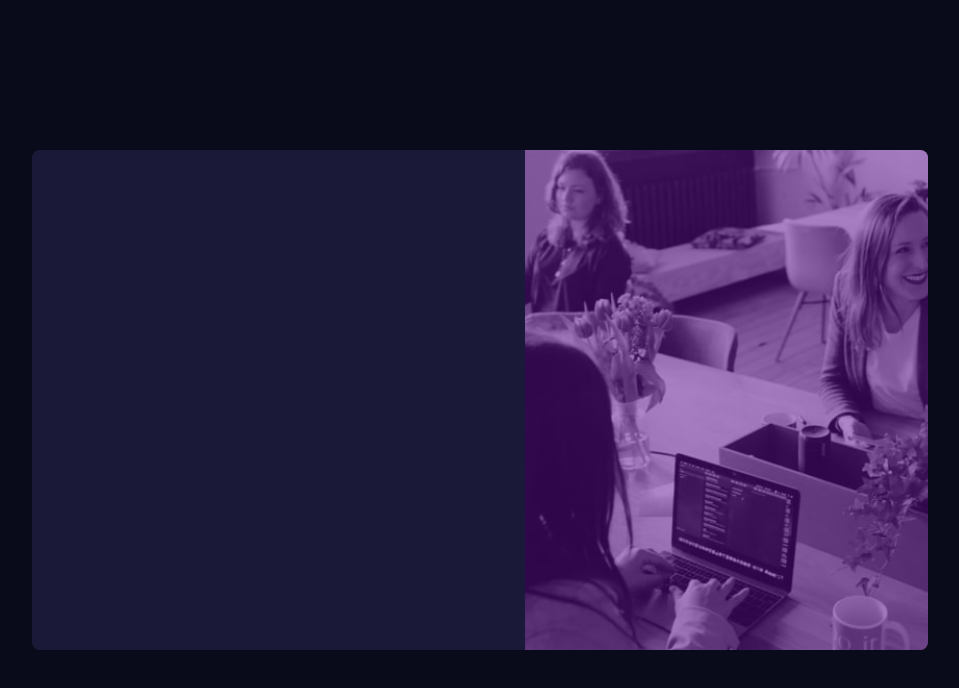
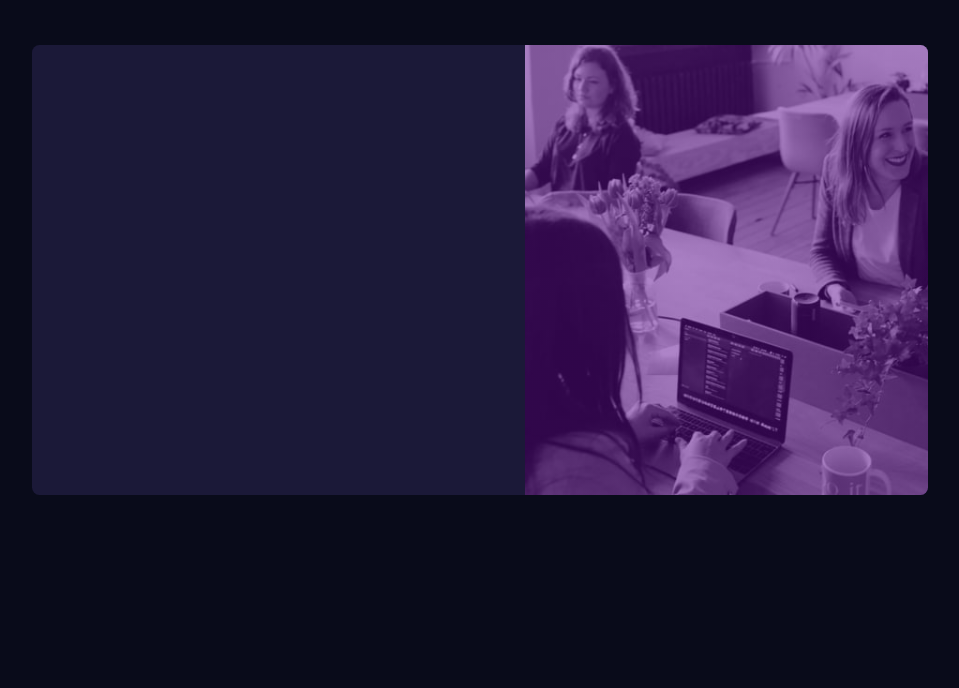
Before and after one commit to john-k-phillips/fm-stats-preview-card, a website: page index.html in a window 1280 px wide. Shown: the whole page, without its empty margins (160-1119 px from the left). Drawn offline with Linux system fonts and the light colour scheme.

Commit message:
White space between body fixed.

```diff
--- a/style.scss
+++ b/style.scss
@@ -1,6 +1,7 @@
 @import 'styles/variables';
 @import 'styles/hero';
 @import 'styles/content';
+@import 'styles/stats';
 
 * {
     margin: 0px;
@@ -11,9 +12,11 @@
 body {
     font-family: $font-inter;
     font-size: 15px;
+    color: $clr-white-200;
 
     background-color: $clr-blue-800;
-    height: 100vh;
+    margin-bottom: 3em;
+    margin-top: 3em;
 
     display: grid;
     place-items: center;
@@ -22,7 +25,6 @@ body {
 .container {
     background-color: $clr-blue-600;
     width: 80%;
-    height: 500px;
 
     border-radius: $radius;
 
@@ -30,9 +32,14 @@ body {
     flex-direction: column-reverse;
 }
 
+.accent-text {
+    color: $clr-pruple-400;
+}
+
 @media screen and (min-width: 768px) {
     .container {
         flex-direction: row;
         width: 70%;
+        height: 450px;
     }
 }
--- a/styles/_hero.scss
+++ b/styles/_hero.scss
@@ -8,7 +8,7 @@
     border-radius: $radius $radius 0em 0em;
 
     width: 100%;
-    height: 40%;
+    height: 220px;
 }
 
 @media screen and (min-width: 768px) {
```
Also changed, not shown: style.css, 1 other file.
